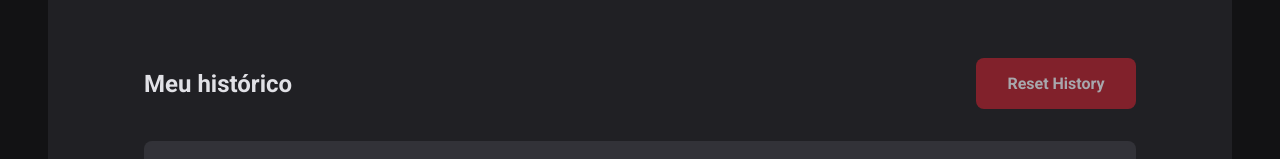
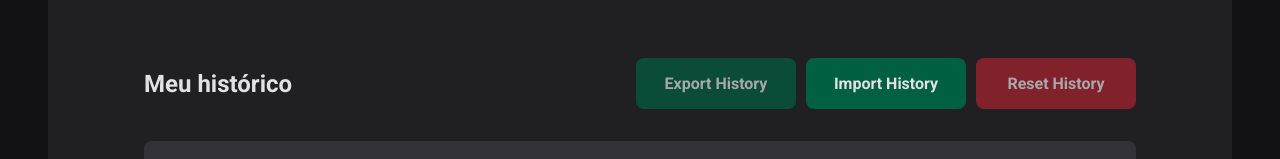
Before and after one commit to Sanarielsen/Ignite-Timer, a React (Vite) app: page /history in a window 1280 px wide. Shown: the part 166-325 px from the top of the page. Built offline with nearby package versions, Linux system fonts and the light colour scheme; no server answers.

Commit message:
feat: Import and Export History from JSON File

```diff
--- /dev/null
+++ b/src/components/Modal/ModalFile.tsx
@@ -0,0 +1,61 @@
+import { ButtonNegative, ButtonPositive, DialogClose, DialogContent, DialogBody, DialogOverlay, DialogTitle, DialogBodyActions } from './ModalStyle';
+import { X } from "phosphor-react";
+import { ReactNode } from "react";
+import { useForm } from "react-hook-form"
+import { formatCharacterSet } from '../../utils/formatCharacterSet';
+
+interface HistoryFile {
+
+  file: FileList
+}
+
+interface ModalSubmitProps {
+
+  titleModal: string;
+  titleButton: string;
+  handleSubmitModal: () => void;
+  handleClose: () => void;
+}
+
+export function ModalFile( { titleModal, titleButton, handleSubmitModal, handleClose }: ModalSubmitProps ) {
+
+  const { register, handleSubmit } = useForm<HistoryFile>();
+
+  function onSubmitFile(data: HistoryFile) {
+    const fileReader = new FileReader();
+    fileReader.readAsText(data.file[0]);
+    fileReader.onload = (e) => {
+      const historyJSON = JSON.stringify(e.target?.result).replace(/\\/g,"").replace('""', "").replace('""', "")
+      localStorage.setItem('@Ignite-Timer:cyclesState', historyJSON)
+
+      handleSubmitModal()
+    };
+  }
+
+  return (
+    <>
+      <DialogOverlay />
+      <DialogContent>
+        <form onSubmit={handleSubmit(onSubmitFile)}>
+          <DialogClose onClick={handleClose}>
+            <X size={24} aria-label="Fechar" />
+          </DialogClose>
+          <DialogTitle>
+            {titleModal}
+          </DialogTitle>
+          <DialogBody>
+
+            <input
+              type="file"
+              {...register("file")}
+            />
+
+          </DialogBody>
+          <DialogBodyActions>
+            <ButtonPositive type="submit"> {titleButton} </ButtonPositive>
+          </DialogBodyActions>
+        </form>
+      </DialogContent>
+    </>
+  )
+}
--- a/src/contexts/CyclesContext.tsx
+++ b/src/contexts/CyclesContext.tsx
@@ -62,7 +62,7 @@ export function CyclesContextProvider({ children }: CyclesContextProviderProps)
   const { cycles, activeCycleId } = cyclesState
   const activeCycle = cycles.find(cycle => cycle.id === activeCycleId)
 
-  const [ haveFinishedCycle, setHaveFinishedCycle ] = useState(false);
+  const [haveFinishedCycle, setHaveFinishedCycle] = useState(false);
   const [amountSecondsPassed, setAmountSecondsPassed] = useState(() => {
     if (activeCycle) {
 
--- a/src/pages/History/index.tsx
+++ b/src/pages/History/index.tsx
@@ -2,7 +2,10 @@ import { useContext, useEffect, useLayoutEffect, useRef, useState } from "react"
 
 import { CyclesContext } from "../../contexts/CyclesContext";
 import {
+  HistoryButtonExport,
+  HistoryButtonImport,
   HistoryButtonReset,
+  HistoryButtonSave,
   HistoryContainer,
   HistoryContainerHeader,
   HistoryList,
@@ -14,6 +17,9 @@ import { ModalConfirmation } from "../../components/Modal/ModalConfirmation";
 import { ModalStructure } from "../../components/Modal/ModalStructure";
 import { HistoryData } from "./components/HistoryData";
 import { Cycle } from "../../reducers/cycles/reducer";
+import { format } from "date-fns"
+import { formatCharacterSet } from "../../utils/formatCharacterSet"
+import { ModalFile } from "../../components/Modal/ModalFile";
 
 const headerHistoryList = [
 
@@ -27,6 +33,7 @@ export function History() {
   const { cycles, deleteListOfCycles } = useContext(CyclesContext)
 
   const ref = useRef<HTMLButtonElement>(null);
+  const refModalFile = useRef<HTMLButtonElement>(null);
   const refPanel = useRef<HTMLDivElement>(document.createElement("div"));
   const refTable = useRef<HTMLTableElement>(document.createElement("table"));
   const refTableHeader = useRef<HTMLTableSectionElement>(document.createElement("thead"));
@@ -40,6 +47,7 @@ export function History() {
   const [currentPage, setCurrentPage] = useState(1)
   const [cellTableHeight, setCellTableHeight] = useState(0)
   const [openModalConfirm, setOpenModalConfirm] = useState<boolean>(false);
+  const [modalFile, setModalFile] = useState<boolean>(false)
 
   const haveCycles = cycles.length;
 
@@ -90,13 +98,53 @@ export function History() {
     setCyclesLoaded([])
   }
 
+  function handleHistorySave() {
+
+    const fileName = "History_" + formatCharacterSet(format(new Date(), "yyyy-MM-dd HH:mm:ss"), ["-", ":", " "], "_")
+    const jsonHistoryData = JSON.stringify(localStorage.getItem('@Ignite-Timer:cyclesState'));
+    const fileBlob = new Blob([jsonHistoryData], { type: "text/plain" });
+    const url = URL.createObjectURL(fileBlob);
+    const link = document.createElement('a');
+    link.download = `${fileName}.json`
+    link.href = url;
+    link.click();
+  }
+
   return (
 
     <HistoryContainer>
       <HistoryContainerHeader>
         <HistoryTitleHeader> Meu histórico </HistoryTitleHeader>
 
-        <ModalStructure open={openModalConfirm} handleOpenChange={setOpenModalConfirm} ref={ref}>
+        <div>
+          <HistoryButtonExport onClick={handleHistorySave} disabled={!(haveCycles > 0)} >
+            Export History
+          </HistoryButtonExport>
+
+          <ModalStructure
+            open={modalFile}
+            handleOpenChange={setModalFile}
+            ref={refModalFile}
+          >
+            <HistoryButtonImport
+              type="button"
+              onClick={() => setModalFile(true)}
+            >
+              Import History
+            </HistoryButtonImport>
+            <ModalFile
+              titleModal="Importar Histórico"
+              titleButton="Enviar Histórico"
+              handleSubmitModal={() => console.log("Enviado")}
+              handleClose={() => setModalFile(false)}
+            />
+          </ModalStructure>
+
+          <ModalStructure
+            open={openModalConfirm}
+            handleOpenChange={setOpenModalConfirm}
+            ref={ref}
+          >
             <HistoryButtonReset
               type="button"
               disabled={!(haveCycles > 0)}
@@ -111,6 +159,8 @@ export function History() {
               handleSubmit={() => handleCyclesRemove()}
             />
           </ModalStructure>
+
+        </div>
       </HistoryContainerHeader>
 
       <HistoryList className={scrollName} ref={refPanel}>
--- a/src/pages/History/styles.ts
+++ b/src/pages/History/styles.ts
@@ -30,6 +30,64 @@ export const HistoryTitleHeader = styled.h1`
     margin: auto 0;
 `;
 
+export const HistoryButton = styled.button`
+
+    width: 160px;
+    border: 0;
+    padding: 1rem;
+    border-radius: 8px;
+
+    font-weight: bold;
+    cursor: pointer;
+
+    color: ${props => props.theme['gray-100']};
+
+    &:disabled {
+
+      opacity: 0.7;
+      cursor: not-allowed;
+    }
+`;
+
+export const HistoryButtonExport = styled(HistoryButton)`
+
+    display: inline-block;
+    margin-right: 10px;
+
+    background: ${props => props.theme['green-700']};
+
+    &:not(:disabled):hover {
+
+      background: ${(props) => props.theme['green-500']}
+    }
+`;
+
+export const HistoryButtonImport = styled(HistoryButton)`
+
+    display: inline-block;
+    margin-right: 10px;
+
+    background: ${props => props.theme['green-700']};
+
+    &:not(:disabled):hover {
+
+      background: ${(props) => props.theme['green-500']}
+    }
+`
+
+export const HistoryButtonSave = styled(HistoryButton)`
+
+    display: inline-block;
+    margin-right: 10px;
+
+    background: ${props => props.theme['yellow-500']};
+
+    &:not(:disabled):hover {
+
+      background: ${(props) => props.theme['yellow-500']}
+    }
+`
+
 export const HistoryButtonReset = styled.button`
 
     width: 160px;
@@ -43,7 +101,7 @@ export const HistoryButtonReset = styled.button`
 
     color: ${props => props.theme['gray-100']};
 
-    gap: 0.5rem;
+    margin-left: "20px";
     font-weight: bold;
 
     cursor: pointer;
@@ -60,6 +118,8 @@ export const HistoryButtonReset = styled.button`
 
         background: ${(props) => props.theme['red-700']}
     }
+
+    display: inline-block;
 `
 
 export const HistoryList = styled.div`
--- /dev/null
+++ b/src/utils/formatCharacterSet.ts
@@ -0,0 +1,8 @@
+export function formatCharacterSet(phrase: string, characters: string[], changedTo: string) {
+
+  characters.map((characterLooked) => {
+
+    phrase = phrase.replace(characterLooked, changedTo)
+  })
+  return phrase;
+}
```
Also changed, not shown: src/components/Modal/ModalConfirmation.tsx (line endings or trailing spaces). Lines whose indentation alone changed are shown as unchanged.
